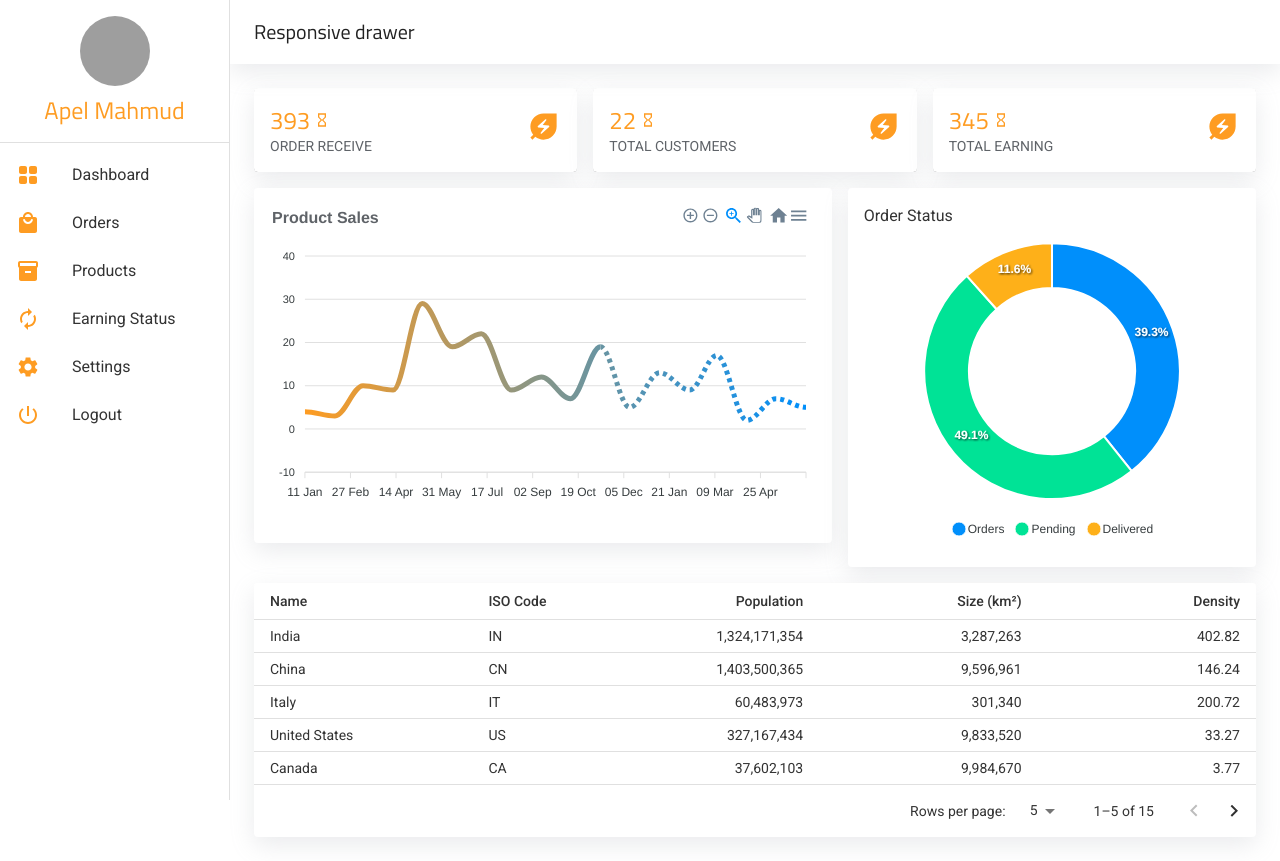
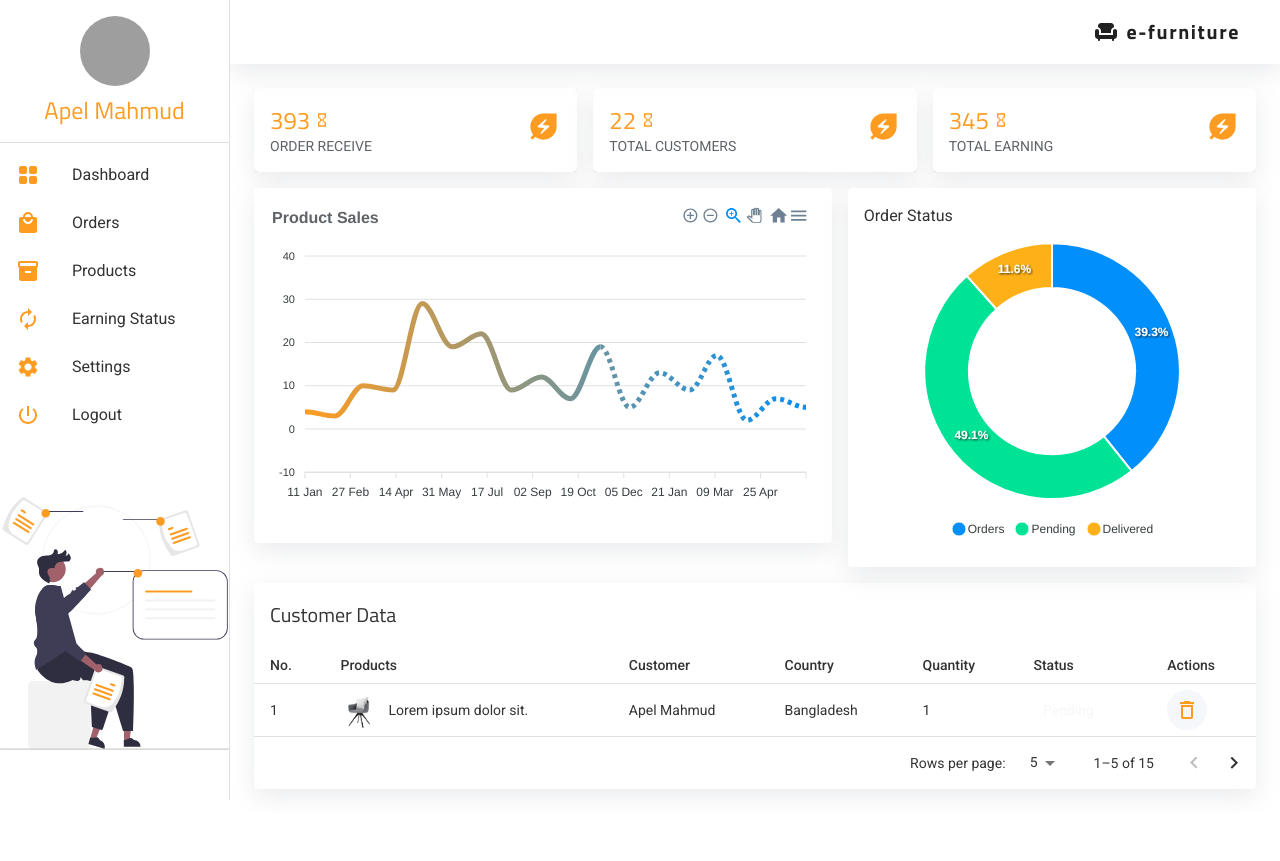
Before and after one commit to apelmahmudDev/e-furniture, a React (Create React App) app: page / in a window 1280 px wide. After the commit the page ends 813 px from the top, so only its background shows below. Built offline with nearby package versions, Linux system fonts and the light colour scheme; grey boxes are pictures that could not be loaded.

Commit message:
🎉added dashboard avatar at the bottom poistion

```diff
--- a/src/views/components/admin/Dashboard/CustomerTable.tsx
+++ b/src/views/components/admin/Dashboard/CustomerTable.tsx
@@ -8,7 +8,7 @@ import TableHead from "@mui/material/TableHead";
 import TablePagination from "@mui/material/TablePagination";
 import TableRow from "@mui/material/TableRow";
 import { STYLES } from "../../../../styles/styles";
-import { Avatar, IconButton } from "@mui/material";
+import { Avatar, IconButton, Typography } from "@mui/material";
 import { IMAGES } from "../../../../constants/themeData";
 import { StyledTableCell } from "./styledComponents/StyledTableCell";
 import { makeStyles } from "@mui/styles";
@@ -112,11 +112,14 @@ const CustomerTable = () => {
 
 	return (
 		<Paper sx={{ overflow: "hidden", ...STYLES.boxShadow1 }}>
+			<Typography sx={{ p: 2 }} variant="h6">
+				Customer Data
+			</Typography>
 			<TableContainer sx={{ maxHeight: 440 }}>
 				<Table size="small" stickyHeader aria-label="sticky table">
 					<TableHead>
 						<TableRow>
-							{columns.map((column) => (
+							{/* {columns.map((column) => (
 								<TableCell
 									key={column.id}
 									align={column.align}
@@ -124,19 +127,19 @@ const CustomerTable = () => {
 								>
 									{column.label}
 								</TableCell>
-							))}
+							))} */}
 
-							{/* <TableCell>No.</TableCell>
+							<TableCell>No.</TableCell>
 							<TableCell>Products</TableCell>
 							<TableCell>Customer</TableCell>
 							<TableCell>Country</TableCell>
 							<TableCell>Quantity</TableCell>
 							<TableCell>Status</TableCell>
-							<TableCell>Actions</TableCell> */}
+							<TableCell>Actions</TableCell>
 						</TableRow>
 					</TableHead>
 					<TableBody>
-						{rows
+						{/* {rows
 							.slice(page * rowsPerPage, page * rowsPerPage + rowsPerPage)
 							.map((row) => {
 								return (
@@ -153,8 +156,8 @@ const CustomerTable = () => {
 										})}
 									</TableRow>
 								);
-							})}
-						{/* <TableRow hover role="checkbox" tabIndex={-1}>
+							})} */}
+						<TableRow hover role="checkbox" tabIndex={-1}>
 							<TableCell>1</TableCell>
 							<TableCell
 								sx={{
@@ -184,7 +187,7 @@ const CustomerTable = () => {
 									<DeleteOutlined />
 								</IconButton>
 							</TableCell>
-						</TableRow> */}
+						</TableRow>
 					</TableBody>
 				</Table>
 			</TableContainer>
--- a/src/views/pages/admin/index.tsx
+++ b/src/views/pages/admin/index.tsx
@@ -22,6 +22,8 @@ import { Avatar } from "@mui/material";
 import { STYLES } from "../../../styles/styles";
 import { useState } from "react";
 import Dashboard from "./dashboard";
+import AppLogo from "../../components/common/AppLogo";
+import { ReactComponent as DashboardSvg } from "../../../assets/svg/ideas.svg";
 
 const drawerWidth = 230;
 
@@ -90,6 +92,7 @@ const Admin = (props: Props) => {
 				}}
 			>
 				<Toolbar>
+					<Box sx={{ flex: 1 }}>
 						<IconButton
 							color="inherit"
 							aria-label="open drawer"
@@ -99,15 +102,13 @@ const Admin = (props: Props) => {
 						>
 							<MenuIcon />
 						</IconButton>
-					<Typography variant="h6" noWrap component="div">
-						Responsive drawer
-					</Typography>
+					</Box>
+					<AppLogo />
 				</Toolbar>
 			</AppBar>
 			<Box
 				component="nav"
 				sx={{ width: { sm: drawerWidth }, flexShrink: { sm: 0 } }}
-				aria-label="mailbox folders"
 			>
 				{/* The implementation can be swapped with js to avoid SEO duplication of links. */}
 				<Drawer
@@ -128,6 +129,7 @@ const Admin = (props: Props) => {
 					}}
 				>
 					{drawer}
+					<DashboardSvg />
 				</Drawer>
 				<Drawer
 					variant="permanent"
@@ -142,8 +144,10 @@ const Admin = (props: Props) => {
 					open
 				>
 					{drawer}
+					<DashboardSvg />
 				</Drawer>
 			</Box>
+			{/* admin body content */}
 			<Box
 				component="main"
 				sx={{
```
Also changed, not shown: src/assets/svg/ideas.svg (added), 1 other file (tests, documents, lock files or other folders). Lines whose indentation alone changed are shown as unchanged.
